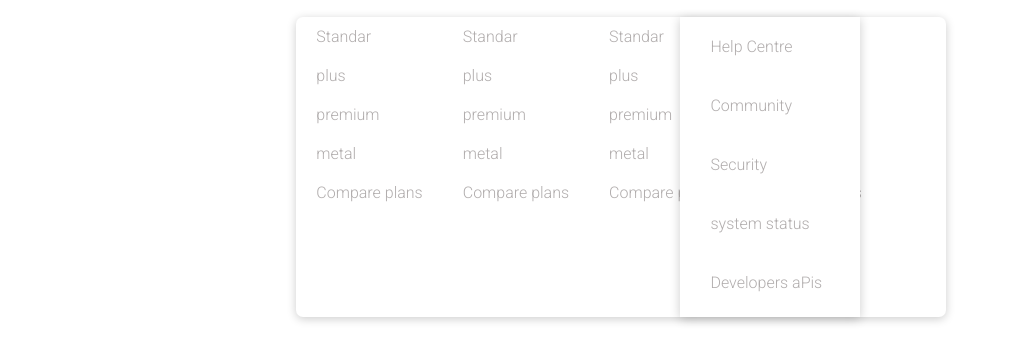
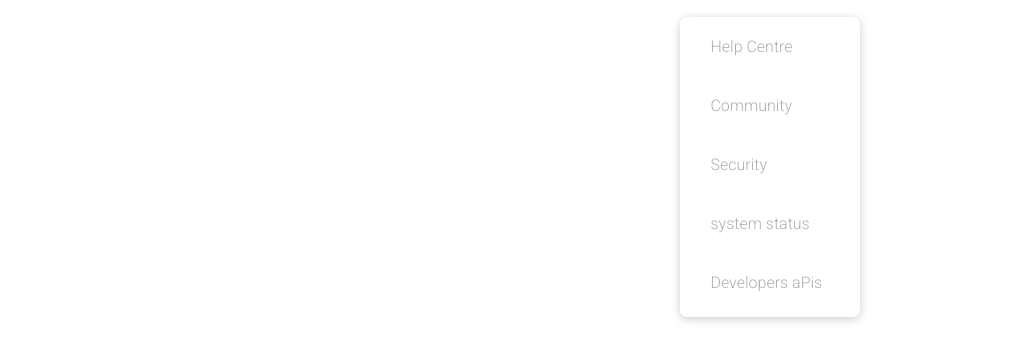
Before and after one commit to merlino79/js-html-css-revolut, a plain HTML site: page index.html in a window 1280 px wide. Both pictures are taken after a click on the item "help". Shown: the part 68-430 px from the top of the page, without its empty margins (132-1158 px from the left). Drawn offline with nearby package versions, Linux system fonts and the light colour scheme.

Commit message:
abaus js

```diff
--- a/asset/css/style.css
+++ b/asset/css/style.css
@@ -123,8 +123,7 @@ a {
     border-radius: 7px;
     box-shadow: 0 2px 10px rgba(0, 0, 0, .2);
     cursor: pointer;
-    display: flex;
-    /* display: none; */
+    display: none;
 }
 
 .plans-menu {
@@ -160,28 +159,51 @@ a {
     width: 180px;
     height: 300px;
     background-color: white;
+    border-radius: 7px;
     box-shadow: 0 2px 10px rgba(0, 0, 0, .2);
     display: none;
     cursor: pointer;
 }
+
+
+/* .featurs-menu */
 
 .featurs-menu li {
     padding: 10px;
     display: block;
 }
 
+
+/* plans menu  */
+
 .plans-menu li {
     display: block;
     padding: 20px;
 }
+
+
+/* fine .plans-menu */
+
+
+/* help menu  */
 
 .help-menu li {
     display: block;
     padding: 20px;
 }
 
+.help-menu li a:hover {
+    color: black;
+}
+
+
+/* fine .help-menu  */
+
+
+/* abut menu  */
+
 .abaut-menu li {
-    /* padding: 20px; */
+    padding: 20px;
     display: block;
 }
 
@@ -189,9 +211,11 @@ a {
     display: block;
 }
 
-.help-menu li a:hover {
-    color: black;
-}
+
+/* fine .abaut-menu  */
+
+
+/* classi active  */
 
 .active {
     display: block;
--- a/asset/js/script.js
+++ b/asset/js/script.js
@@ -5,9 +5,9 @@ $(function() {
 
 
     $('.drop-help').click(function() {
-            $('.help-menu').toggleClass('active');
-        })
-        // $('.drop-abaut').click(function() {
-        //     $('.abaut-menu').toggleClass('active');
-        // })
+        $('.help-menu').toggleClass('active');
+    })
+    $('.drop-abaut').click(function() {
+        $('.abaut-menu').toggleClass('active');
+    })
 })
```
Also changed, not shown: index.html (+1 -1 lines).
